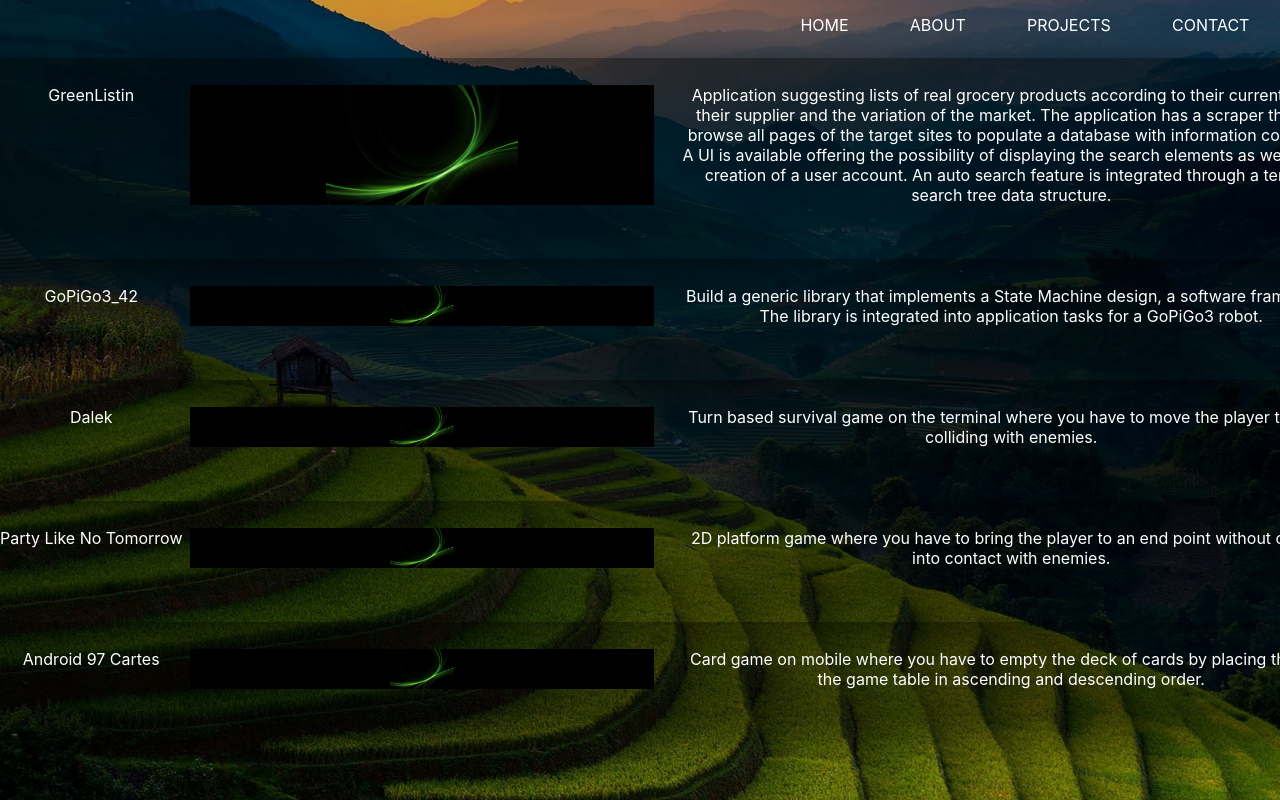
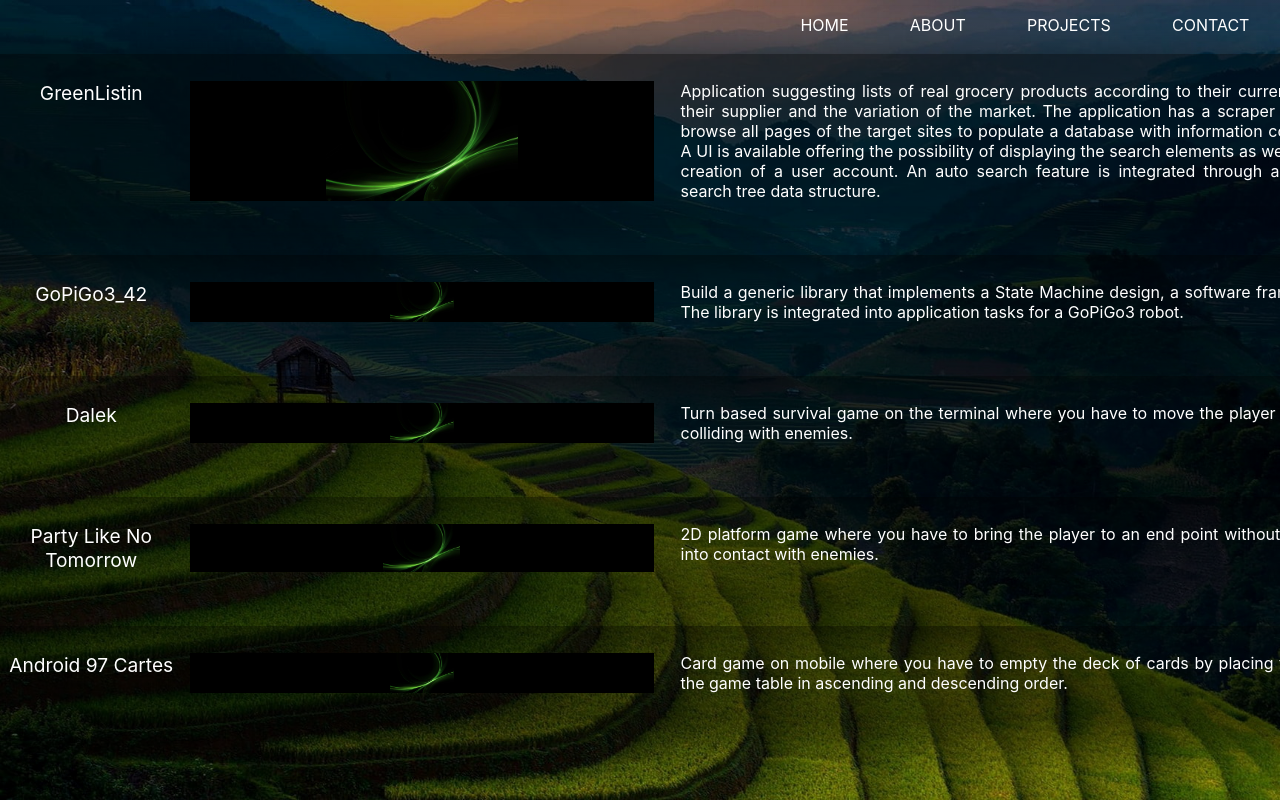
Before and after one commit to PierreLN/PierreLN.github.io, a React (Create React App) app: page / in a window 1280 px wide. Shown: the top 800 px of the page. Built offline with nearby package versions, Linux system fonts and the light colour scheme.

Commit message:
add project page css

```diff
--- a/src/components/ProjectPage/ProjectPage.module.css
+++ b/src/components/ProjectPage/ProjectPage.module.css
@@ -14,16 +14,25 @@
   margin-bottom: 2%;
   padding: 2%;
   background-color: rgba(0, 0, 0, 0.5);
+  overflow: auto;
+  transition: all 0.2s ease-in-out;
+}
+
+.project_section:hover {
+    transform: scale(1.1);
 }
 
 .project_name {
   width: 15%;
   height: fit-content;
+  font-size: larger;
+  text-align: center;
 }
 
 .project_description {
   width: 50%;
   padding-left: 2%;
+  text-align: justify;
 }
 
 .project_image {
@@ -34,4 +43,5 @@
   background-position: center;
   background-color: black;
   border-radius: none;
+  text-align: justify;
 }
```
